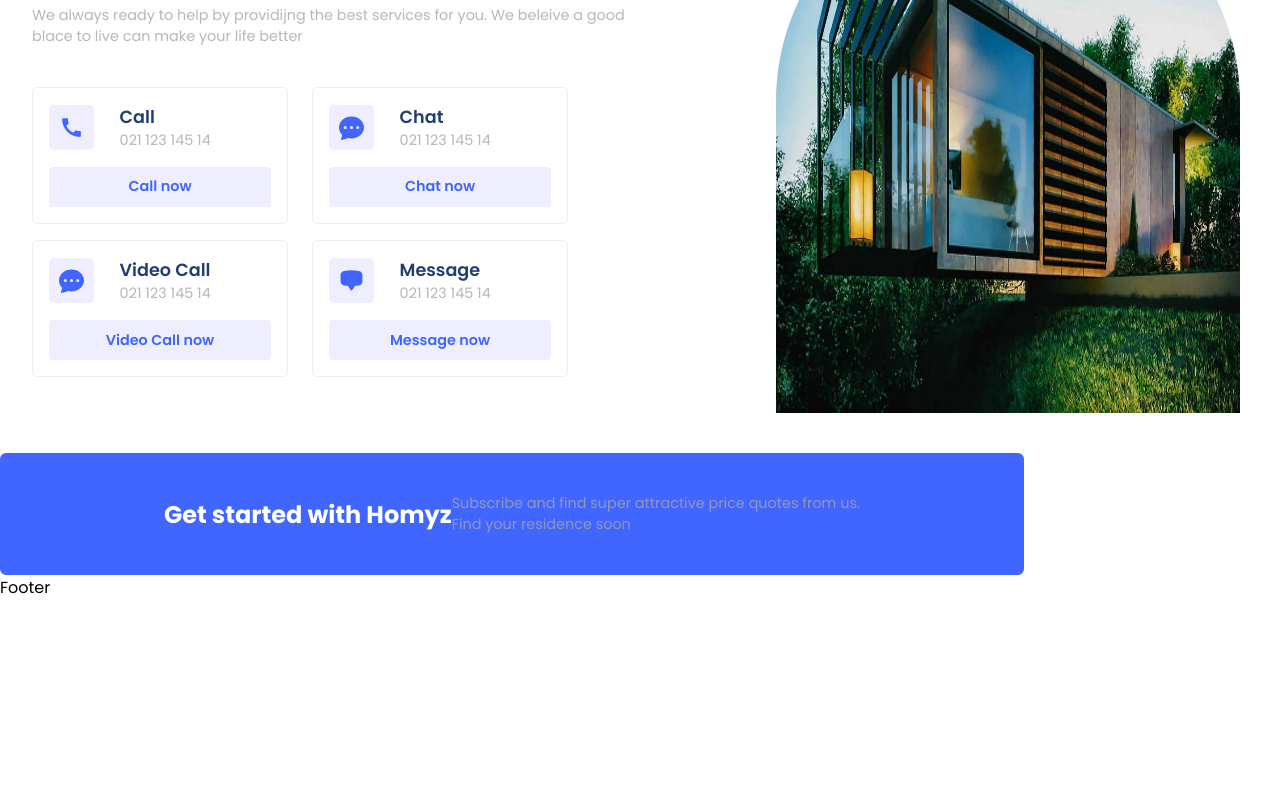
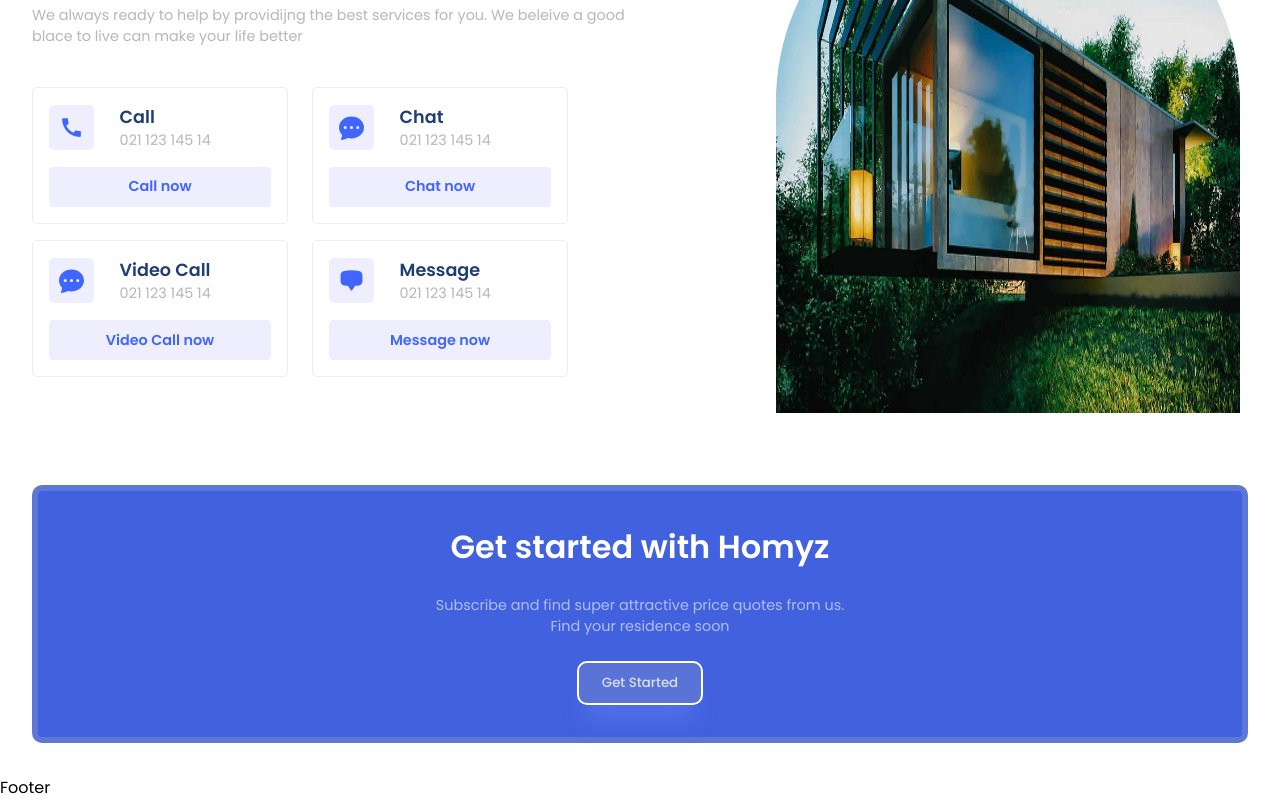
Before and after one commit to MADEYE42/College--Nest, a React (Vite) app: page / in a window 1280 px wide. Shown: the part 2330-3130 px from the top of the page. Before the commit the page ends 2930 px from the top, so only its background shows below. Built offline with nearby package versions, Linux system fonts and the light colour scheme.

Commit message:
GetStarted done

```diff
--- a/src/components/GetStarted/GetStarted.css
+++ b/src/components/GetStarted/GetStarted.css
@@ -1,10 +1,22 @@
-.g-wrapper{
-    background:var(--blue);
-    width: 80%;
-    border: 8px solid var(--blue,0.45);
-    border-radius: 6px;
-    overflow: hidden;
+.inner-container{
+    gap: 1.5rem;
+    background: #4161df;
+    padding: 2rem;
+    border-radius: 10px;
+    border: 6px solid #5d77d6;
+    text-align: center;
 }
-h2{
-color: white;
+
+.inner-container .primaryText{
+    color: white;
+    font-weight: 600;
 }
+.inner-container .secondaryText{
+    color: rgba(255, 255, 255, 0.587);
+}
+.inner-container .button {
+    background: #5a73d7;
+    border: 2px solid white;
+    box-shadow: var(--shadow);
+    border-radius: 10px;
+}
--- a/src/components/GetStarted/GetStarted.jsx
+++ b/src/components/GetStarted/GetStarted.jsx
@@ -1,13 +1,23 @@
-import React from 'react';
-import './GetStarted.css'
-
+import React from "react";
+import "./GetStarted.css";
 const GetStarted = () => {
   return (
-    <div className="flexCenter paddings innerWidth g-wrapper">
-        <h2>Get started with Homyz</h2>
-        <p className="secondaryText">Subscribe and find super attractive price quotes from us.<br/>Find your residence soon</p>
+    <div id="get-started" className="g-wrapper">
+      <div className="paddings innerWidth g-container">
+        <div className="flexColCenter inner-container">
+          <span className="primaryText">Get started with Homyz</span>
+          <span className="secondaryText">
+            Subscribe and find super attractive price quotes from us.
+            <br />
+            Find your residence soon
+          </span>
+          <button className="button" href>
+            <a href="mailto:zainkeepscode@gmail.com">Get Started</a>
+          </button>
+        </div>
+      </div>
     </div>
-      )
-}
+  );
+};
 
-export default GetStarted
+export default GetStarted;
```
